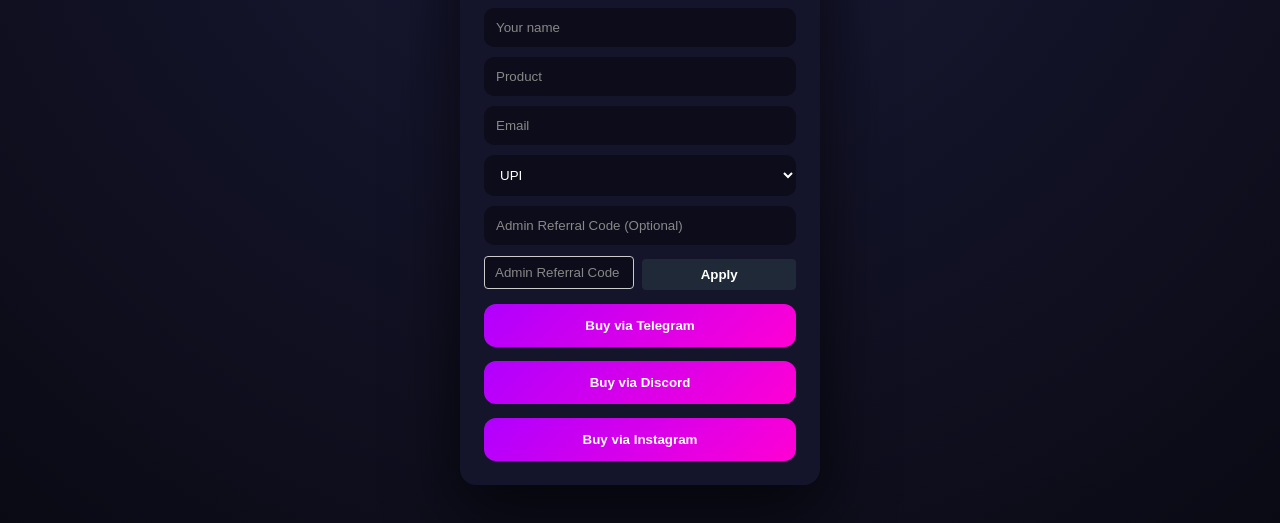
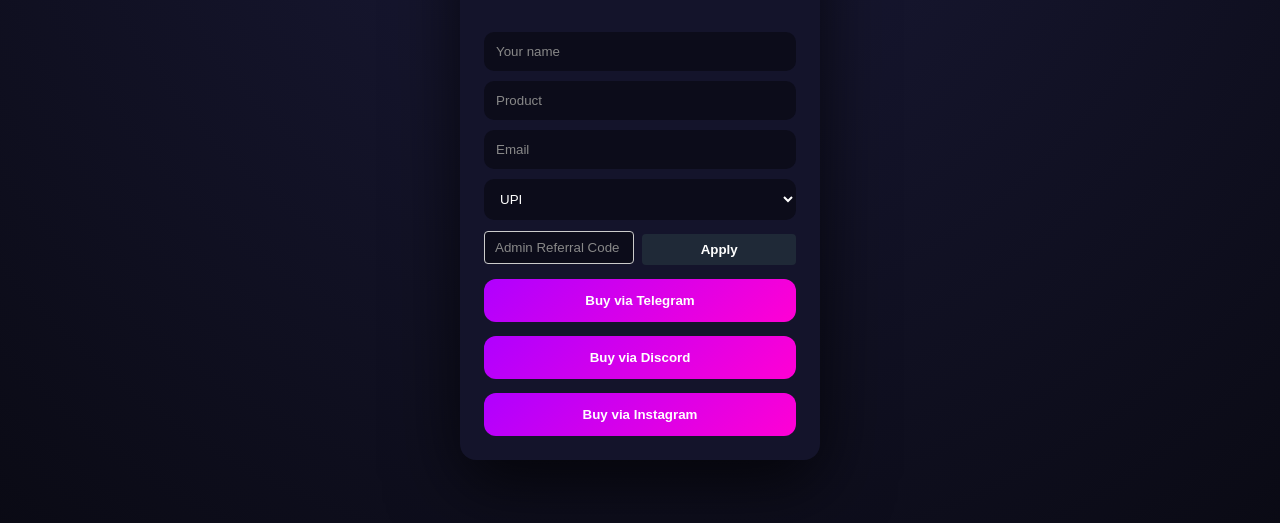
Before and after one commit to bot001155/chack-Wb, a plain HTML site: page index.html in a window 1280 px wide. Shown: the part 263-786 px from the top of the page. Drawn offline with Linux system fonts and the light colour scheme.

Commit message:
Update index.html

```diff
--- a/index.html
+++ b/index.html
@@ -40,7 +40,6 @@
     <option>Binance</option>
   </select>
 
-  <input id="referral" placeholder="Admin Referral Code (Optional)">
   <div class="referral-box">
   <input
     type="text"
```
